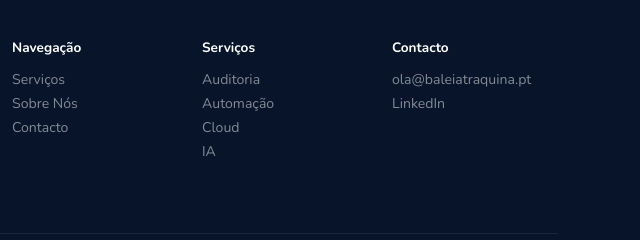
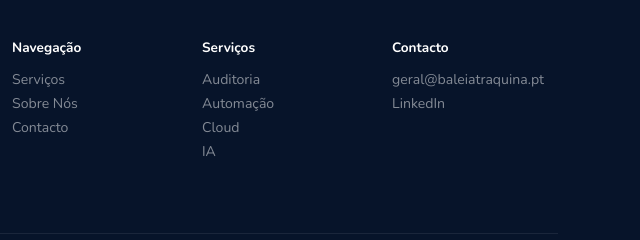
Before and after one commit to fmilheir/Baleia-Traquina, a plain HTML site: page index.html in a window 1280 px wide. Shown: the part 2785-3025 px from the top of the page, 640-1280 px from the left. Drawn offline with nearby package versions, Linux system fonts and the light colour scheme.

Commit message:
Update index.html

```diff
--- a/index.html
+++ b/index.html
@@ -653,7 +653,7 @@
     <div class="section-label" style="color: var(--sea-glass);">Pronto para começar?</div>
     <h2 class="section-title">Vamos descobrir o que<br>podemos automatizar juntos.</h2>
     <p>Marque uma conversa gratuita de 30 minutos. Sem compromisso, sem pressão.</p>
-    <a href="mailto:ola@baleiatraquina.pt" class="btn-cta-big">
+    <a href="mailto:geral@baleiatraquina.pt" class="btn-cta-big">
       Marcar Conversa 🐋
     </a>
   </div>
@@ -701,7 +701,7 @@
       <div class="col-lg-2">
         <strong style="color:#fff; font-size:.85rem;">Contacto</strong>
         <div class="mt-2">
-          <a href="mailto:ola@baleiatraquina.pt">ola@baleiatraquina.pt</a><br>
+          <a href="mailto:geral@baleiatraquina.pt">geral@baleiatraquina.pt</a><br>
           <a href="#">LinkedIn</a>
         </div>
       </div>
```
